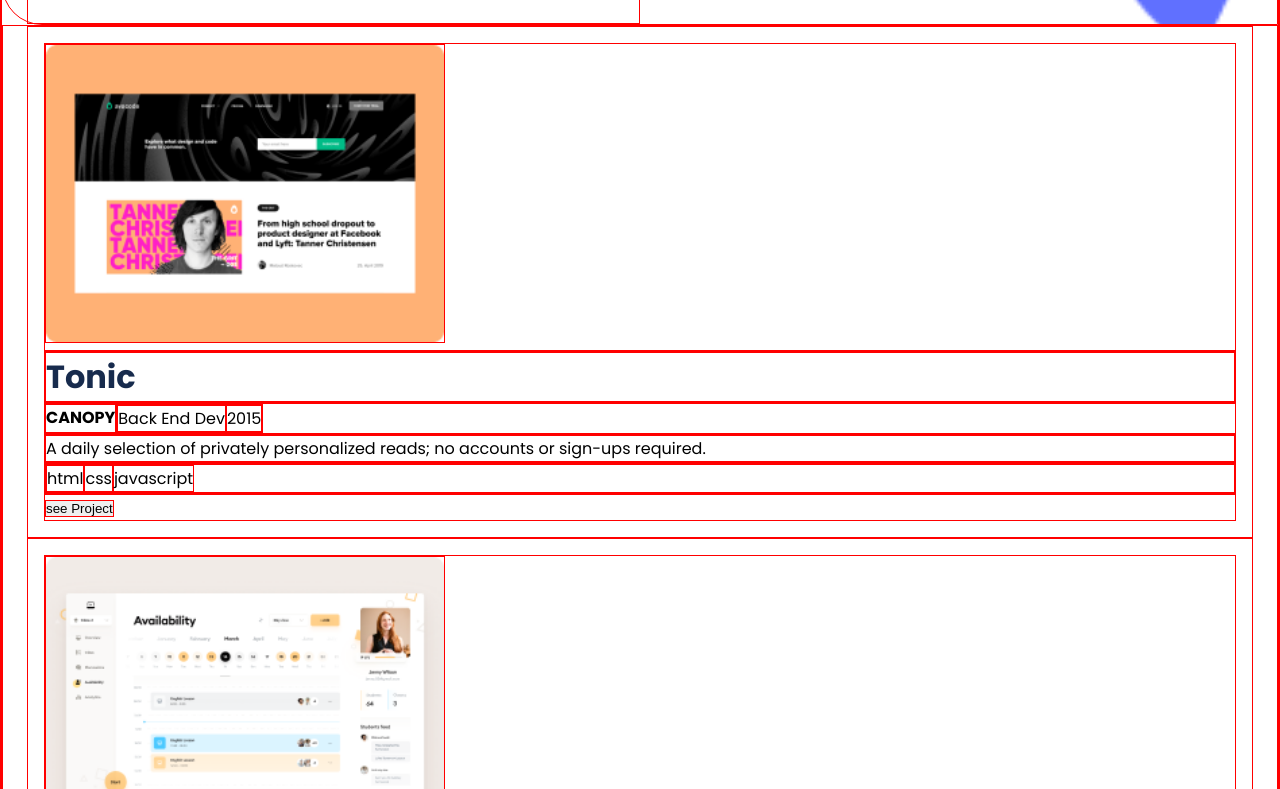
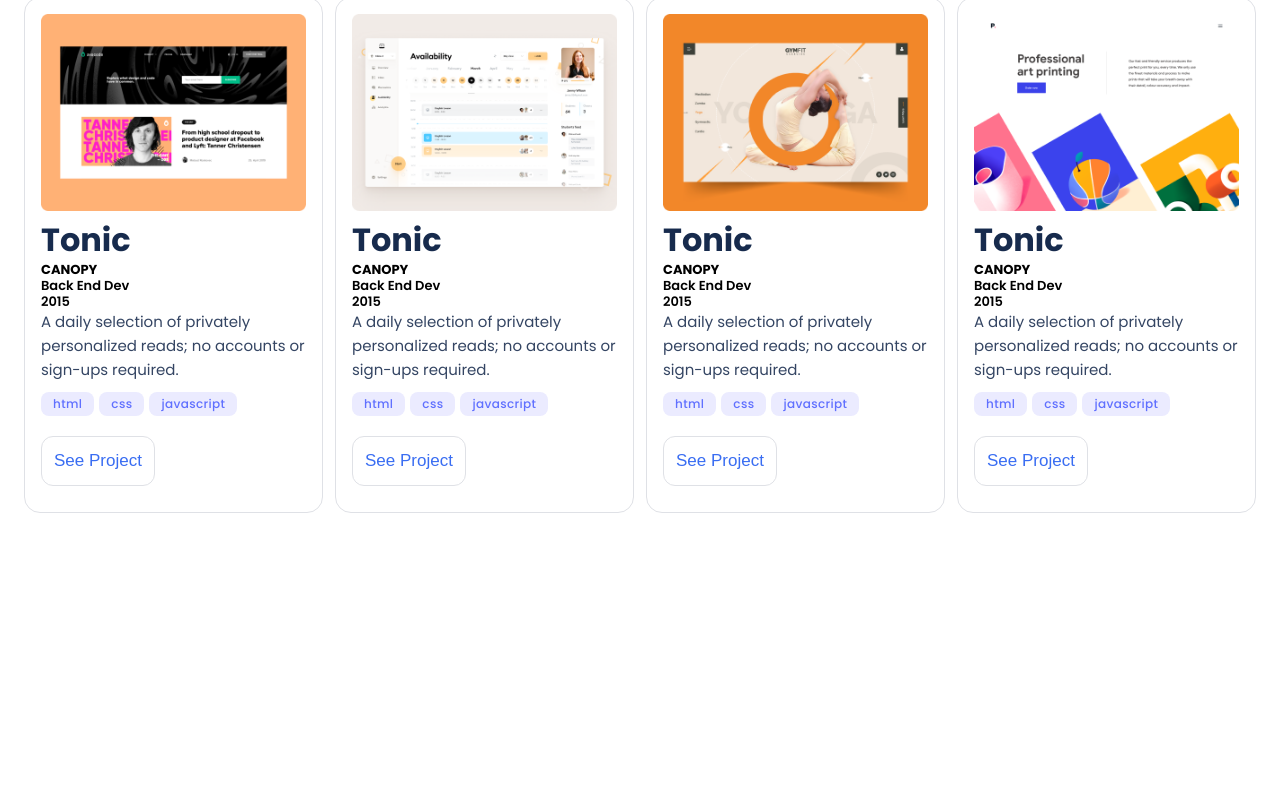
Before and after one commit to glorymugizi/myportfolio, a website: page index.html in a window 1280 px wide. Shown: the part 536-1325 px from the top of the page. After the commit the page ends 1083 px from the top, so only its background shows below. Drawn offline with Linux system fonts and the light colour scheme.

Commit message:
Add styling to the works section

```diff
--- a/index.html
+++ b/index.html
@@ -52,12 +52,15 @@
         </li>
       </ul>
     </section>
-    <section class="my-works container">
-      <div class="card-works">
+    <section class="grid-container works-section container">
+      <div>
+        <div class="grid-item">
+          <div class="card">
             <div class="project">
               <img src="/images/first-project.png" alt="my first project" />
             </div>
-        <div class="project-title"><h2>Tonic</h2></div>
+
+            <h2 class="project-title">Tonic</h2>
             <div class="frame">
               <h4>CANOPY</h4>
               <ul>
@@ -65,31 +68,29 @@
                 <li>2015</li>
               </ul>
             </div>
-        <div class="paragragh">
-          <p>
+            <p class="paragraph">
               A daily selection of privately personalized reads; no accounts or
               sign-ups required.
             </p>
-        </div>
             <div class="languages">
-          <ul>
+              <ul class="language">
                 <li>html</li>
                 <li>css</li>
                 <li>javascript</li>
               </ul>
             </div>
-        <div><button>see Project</button></div>
+            <div class="btn"><button>See Project</button></div>
           </div>
-      <div class="card-works">
+        </div>
+      </div>
+      <div>
+        <div class="grid-item">
+          <div class="card">
             <div class="project">
               <img src="/images/second-project.png" alt="my second project" />
             </div>
-        <div class="project-title">
-          <h2>
-            Multi-Post<br />
-            Stories
-          </h2>
-        </div>
+
+            <h2 class="project-title">Tonic</h2>
             <div class="frame">
               <h4>CANOPY</h4>
               <ul>
@@ -97,26 +98,29 @@
                 <li>2015</li>
               </ul>
             </div>
-        <div class="paragragh">
-          <p>
+            <p class="paragraph">
               A daily selection of privately personalized reads; no accounts or
               sign-ups required.
             </p>
-        </div>
             <div class="languages">
-          <ul>
+              <ul class="language">
                 <li>html</li>
                 <li>css</li>
                 <li>javascript</li>
               </ul>
             </div>
-        <div><button>see Project</button></div>
+            <div class="btn"><button>See Project</button></div>
           </div>
-      <div class="card-works">
+        </div>
+      </div>
+      <div>
+        <div class="grid-item">
+          <div class="card">
             <div class="project">
-          <img src="/images/third-project.png" alt="my third project" />
+              <img src="images/third-project.png" alt="my third project" />
             </div>
-        <div class="project-title"><h2>Tonic</h2></div>
+
+            <h2 class="project-title">Tonic</h2>
             <div class="frame">
               <h4>CANOPY</h4>
               <ul>
@@ -124,31 +128,29 @@
                 <li>2015</li>
               </ul>
             </div>
-        <div class="paragragh">
-          <p>
+            <p class="paragraph">
               A daily selection of privately personalized reads; no accounts or
               sign-ups required.
             </p>
-        </div>
             <div class="languages">
-          <ul>
+              <ul class="language">
                 <li>html</li>
                 <li>css</li>
                 <li>javascript</li>
               </ul>
             </div>
-        <div><button>see Project</button></div>
+            <div class="btn"><button>See Project</button></div>
           </div>
-      <div class="card-works">
+        </div>
+      </div>
+      <div>
+        <div class="grid-item">
+          <div class="card">
             <div class="project">
-          <img src="/images/fouth-project.png" alt="my fouth project" />
+              <img src="/images/fouth-project.png" alt="my first project" />
             </div>
-        <div class="project-title">
-          <h2>
-            Multi-Post<br />
-            Stories
-          </h2>
-        </div>
+
+            <h2 class="project-title">Tonic</h2>
             <div class="frame">
               <h4>CANOPY</h4>
               <ul>
@@ -156,25 +158,21 @@
                 <li>2015</li>
               </ul>
             </div>
-        <div class="paragragh">
-          <p>
+            <p class="paragraph">
               A daily selection of privately personalized reads; no accounts or
               sign-ups required.
             </p>
-        </div>
             <div class="languages">
-          <ul>
+              <ul class="language">
                 <li>html</li>
                 <li>css</li>
                 <li>javascript</li>
               </ul>
             </div>
-        <div><button>see Project</button></div>
+            <div class="btn"><button>See Project</button></div>
+          </div>
+        </div>
       </div>
     </section>
-
-    <!-- About my self
-      </section>
-    <section class="about-myself"></section> -->
   </body>
 </html>
--- a/styles.css
+++ b/styles.css
@@ -4,7 +4,8 @@
   margin: 0;
   padding: 0;
   box-sizing: border-box;
-  border: 1px red solid;
+
+  /* border: 1px red solid; */
 }
 
 body {
@@ -92,18 +93,18 @@ body {
 }
 
 h2 {
+  font-family: "Poppins", sans-serif;
   font-style: normal;
   font-weight: 700;
   font-size: 32px;
-
-  /* padding-top: 7.5rem; */
+  line-height: 44px;
   color: #172b4d;
-  font-family: "poppins", sans-serif;
 }
 
 ul {
   /* removes padding on ul lists */
   padding: 0;
+  list-style: none;
 }
 
 .social-media-links {
@@ -129,35 +130,80 @@ ul {
   color: #6070ff;
 }
 
-/* My works section */
-.my-works {
+.grid-container {
   display: grid;
+  grid-template-columns: repeat(auto-fit, minmax(250px, 1fr));
+  grid-auto-rows: 550px;
+  gap: 12px;
 }
 
-.card-works {
+.card {
   display: flex;
   flex-direction: column;
   padding: 16px;
+  background: #fff;
+  border: 1px solid #dfe1e6;
+  border-radius: 16px;
 }
 
 .project img {
   width: 100%;
-  max-width: 400px;
-  height: auto;
 }
 
-.languages ul {
+.language {
   display: flex;
-  list-style: none;
+  align-items: center;
+  padding: 10px 0;
+
+  /* justify-content: space-around; */
+
+  /* background-color: #ebebff; */
+
+  /* color: #6070ff;
+  font-weight: 500;
+  font-size: 12px; */
+}
+
+.language li {
+  background-color: #ebebff;
+  color: #6070ff;
+  padding: 4px 12px;
+  font-weight: 500;
+  font-size: 12px;
+  border-radius: 8px;
+  font-style: normal;
+  line-height: 16px;
+  letter-spacing: 0.03em;
+  margin-right: 5px;
+}
+
+button {
+  padding: 12px;
+  color: #396df2;
+  background-color: #fff;
+  border-radius: 12px;
+  border: 1px solid #dfe1e6;
+  font-weight: 500;
+  font-size: 17px;
+  line-height: 24px;
+}
+
+.paragraph {
+  font-family: "Poppins", sans-serif;
+  font-style: normal;
+  font-weight: 400;
+  font-size: 15px;
+  line-height: 24px;
+  color: #344563;
+}
+
+.btn {
+  padding: 10px 0;
 }
 
 .frame {
-  display: flex;
+  font-style: normal;
+  font-weight: 600;
+  font-size: 13px;
+  line-height: 16px;
 }
-
-.frame ul {
-  display: flex;
-  list-style: none;
-}
-
-/* About my self section */
```
Lines whose indentation alone changed are shown as unchanged.
